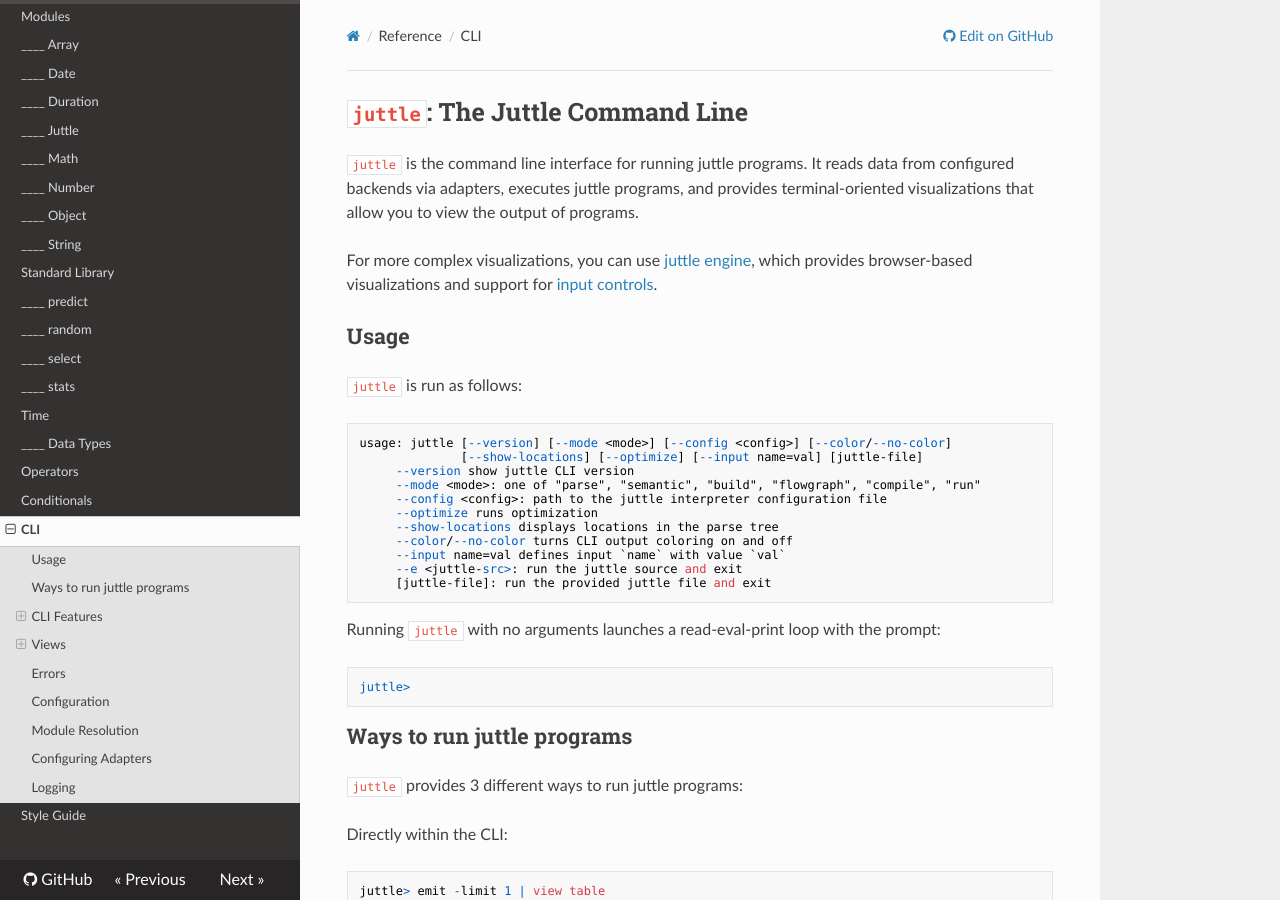
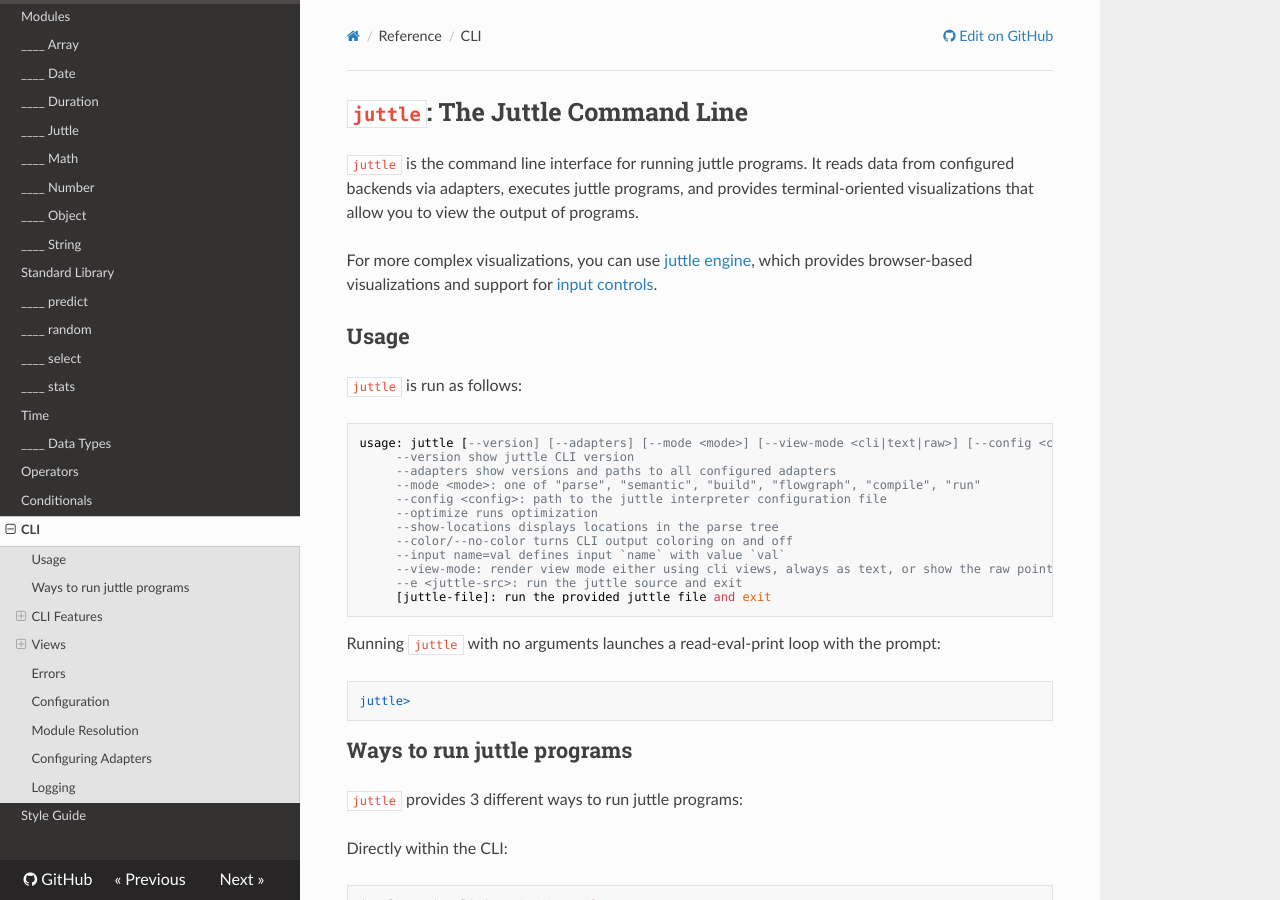
Before and after one commit to juttle/juttle, an MkDocs documentation site: the page built from docs/reference/cli.md, in a window 1280 px wide and 900 px high. Built offline with MkDocs 1.6.1, drawn with Linux system fonts in a browser that asks for light colours; nearby versions of some CDN libraries; old or Windows-style settings are respelled for this version of MkDocs; some of the changed text lies outside the part shown.

Commit message:
docs: update cli.md to describe --view-mode

````diff
--- a/docs/reference/cli.md
+++ b/docs/reference/cli.md
@@ -9,15 +9,16 @@
 `juttle` is run as follows:
 
 ```
-usage: juttle [--version] [--mode <mode>] [--config <config>] [--color/--no-color]
-              [--show-locations] [--optimize] [--input name=val] [juttle-file]
+usage: juttle [--version] [--adapters] [--mode <mode>] [--view-mode <cli|text|raw>] [--config <config>] [--color/--no-color] [--show-locations] [--optimize] [--input name=val] [juttle-file]
      --version show juttle CLI version
+     --adapters show versions and paths to all configured adapters
      --mode <mode>: one of "parse", "semantic", "build", "flowgraph", "compile", "run"
      --config <config>: path to the juttle interpreter configuration file
      --optimize runs optimization
      --show-locations displays locations in the parse tree
      --color/--no-color turns CLI output coloring on and off
      --input name=val defines input `name` with value `val`
+     --view-mode: render view mode either using cli views, always as text, or show the raw points
      --e <juttle-src>: run the juttle source and exit
      [juttle-file]: run the provided juttle file and exit
 ```
@@ -109,6 +110,8 @@
 
 ## Views
 
+By default the juttle CLI supports the following view types:
+
 ###table
 `juttle` supports [table](../sinks/view_table.md) and [text](../sinks/view_text.md) views:
 
@@ -133,6 +136,8 @@
 ```
 
 If a program does not contain a view, `juttle` automatically adds one based on the value of the `implicit_view` configuration item (see below).
+
+By default, the CLI will reject any programs containing unsupported view types, such as those supported by `juttle-viz`. The `--view-mode` option allows for execution and debugging of these programs. When run with `--view-mode=text`, the CLI will map all views as if they were a simple `text` view, i.e. render the view output as JSON. When run with `--view-mode=raw`, the CLI will print the details of the underlying messages that would be sent to the visual views had the program been run in an environment like `juttle-engine`.
 
 ## Errors
 
````
